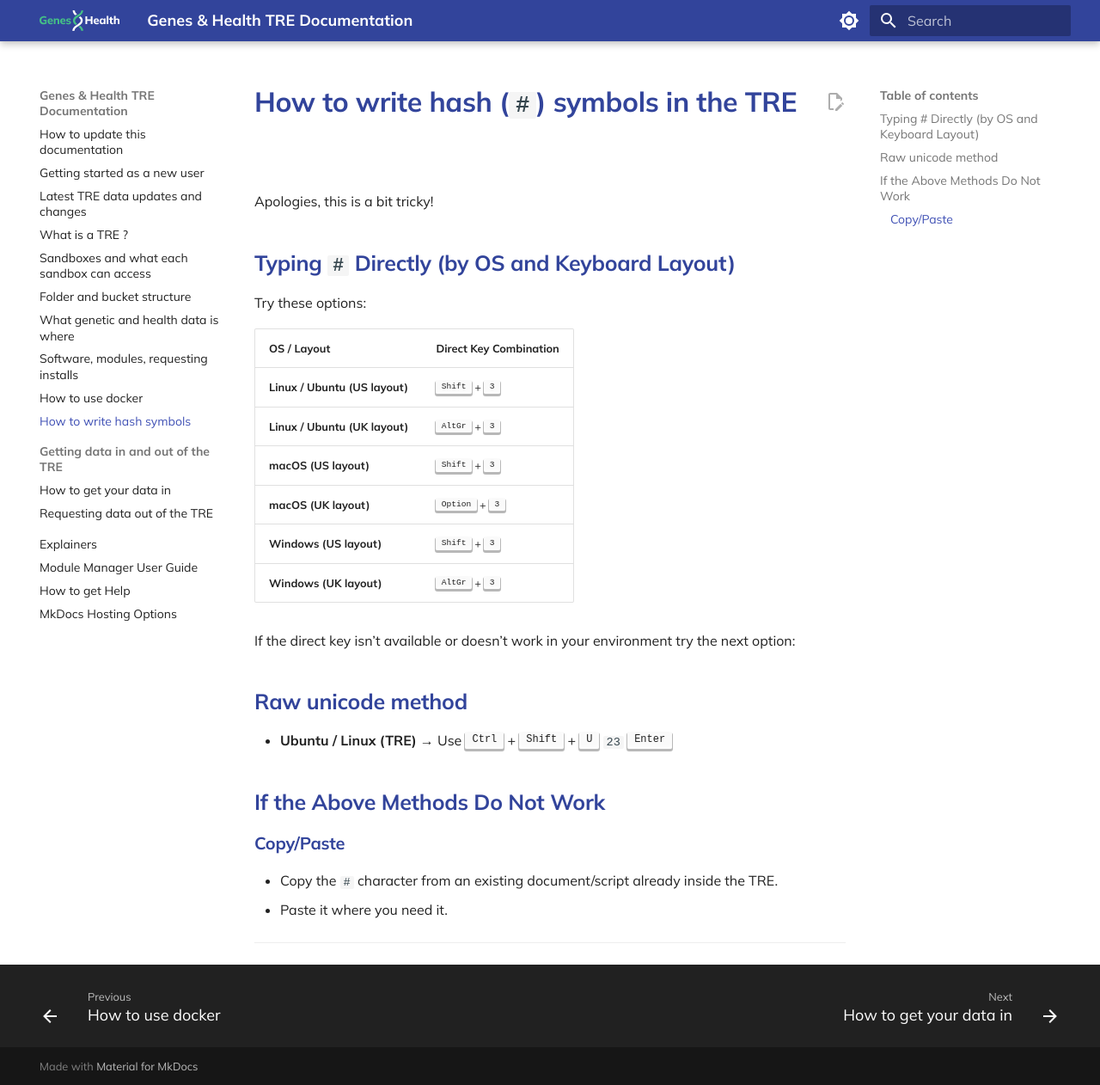
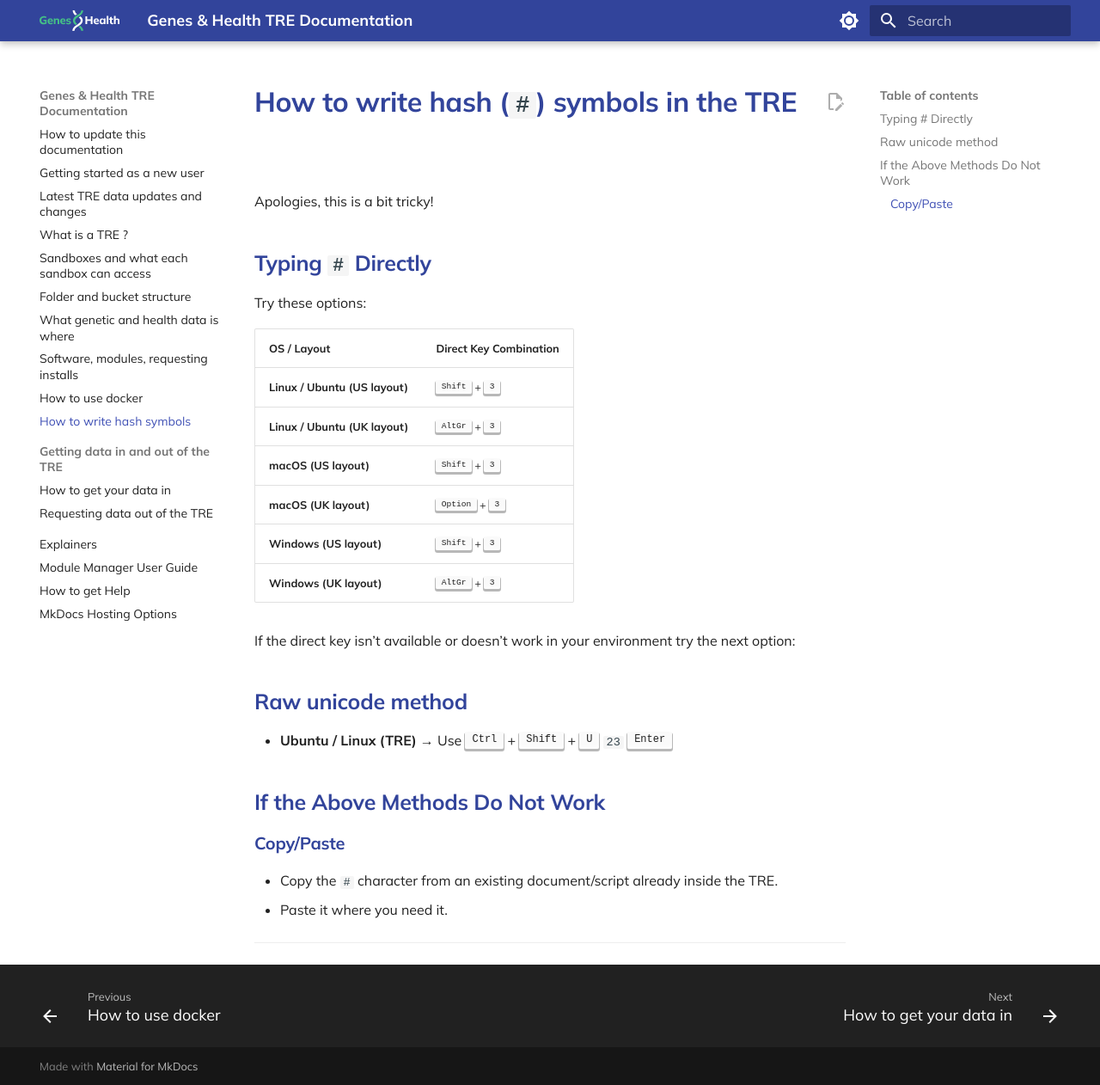
Before and after one commit to genes-and-health/TRE-documentation-v3, an MkDocs documentation site: the page built from docs/how-to-write-hash-symbols.md, in a window 1280 px wide and 1262 px high. Shown: the whole window at 86% size. Built offline with MkDocs 1.6.1 and Material for MkDocs 9.7.7, drawn with Linux system fonts in a browser that asks for light colours; comment, search, counter and statistics services are not loaded.

Commit message:
Update how-to-write-hash-symbols.md

```diff
--- a/docs/how-to-write-hash-symbols.md
+++ b/docs/how-to-write-hash-symbols.md
@@ -2,7 +2,7 @@
 
 Apologies, this is a bit tricky!
 
-## Typing `#` Directly (by OS and Keyboard Layout)
+## Typing `#` Directly
 
 Try these options:
 
```
